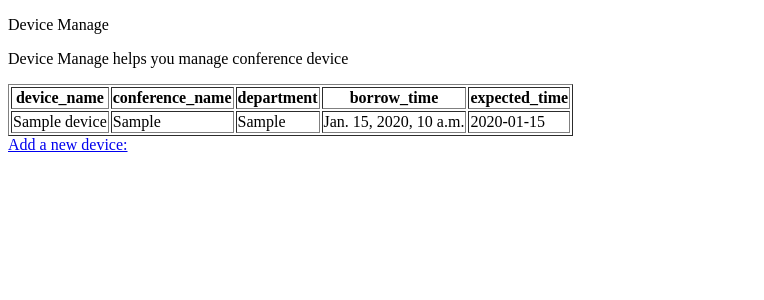
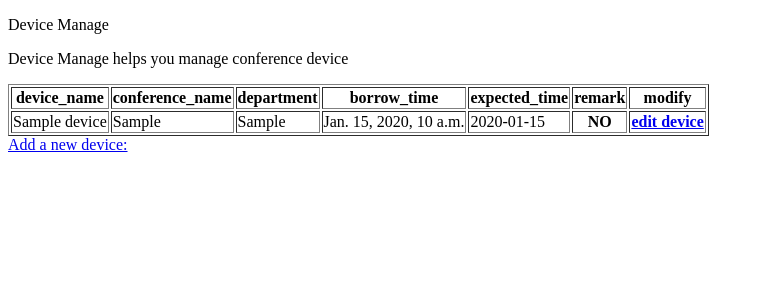
Before and after one commit to ZeroPatrick/device-manage, a Django app: page / in a window 1280 px wide. Shown: the top 300 px of the page, without its empty margins (0-764 px from the left). Run offline with Django 3.2, Linux system fonts and the light colour scheme; tables that the repository leaves empty hold one stand-in row (values such as "Sample post").

Commit message:
add modify

```diff
--- a/device/forms.py
+++ b/device/forms.py
@@ -5,5 +5,5 @@ from .models import Device
 class DeviceForm(forms.ModelForm):
     class Meta:
         model = Device
-        fields = ['device_name', 'conference_room']
+        fields = ['device_name', 'conference_room', 'remark']
         # labels = { }
--- a/device/models.py
+++ b/device/models.py
@@ -13,7 +13,18 @@ class Device(models.Model):
     borrow_time = models.DateTimeField(auto_now_add=True)
     expected_time = models.CharField(max_length=50)
     actual_time = models.CharField(max_length=50)
-    remark = models.CharField(max_length=100)
+    #remark = models.CharField(max_length=100)
+    DONOT = 'NO'
+    RERUENED = 'YES'
+    REMARK_CHOICES = [
+        (DONOT, 'No'),
+        (RERUENED, 'Yes'),
+    ]
+    remark = models.CharField(
+        max_length=20,
+        choices=REMARK_CHOICES,
+        default=DONOT,
+    )
 
     def as_dict(self):
         return {
@@ -21,7 +32,8 @@ class Device(models.Model):
             "conference_name": self.conference_room,
             "department": self.department,
             "borrow_time": self.borrow_time,
-            "expected_time": self.expected_time
+            "expected_time": self.expected_time,
+            "remark": self.remark,
         }
 
     def __str__(self):
--- a/device/templates/device/index.html
+++ b/device/templates/device/index.html
@@ -18,16 +18,20 @@
         <th>department</th>
         <th>borrow_time</th>
         <th>expected_time</th>
+        <th>remark</th>
+        <th>modify</th>
     </tr>
     </thead>
     <tbody>
-    {% for item in items %}
+    {% for device in items %}
     <tr>
-        <td>{{ item.device_name }}</td>
-        <td>{{ item.conference_name }}</td>
-        <td>{{ item.department }}</td>
-        <td>{{ item.borrow_time }}</td>
-        <td>{{ item.expected_time }}</td>
+        <td>{{ device.device_name }}</td>
+        <td>{{ device.conference_name }}</td>
+        <td>{{ device.department }}</td>
+        <td>{{ device.borrow_time }}</td>
+        <td>{{ device.expected_time }}</td>
+        <th>{{ device.remark }}</th>
+        <th><a href="{% url 'device:edit_device' %}?device_id=device.id">edit device</a></th>
     </tr>
     {% endfor %}
     </tbody>
--- a/device/urls.py
+++ b/device/urls.py
@@ -3,10 +3,12 @@
 from django.urls import path, re_path
 
 from . import views
+
 app_name = 'device '
 
 urlpatterns = [
     # 主页
     path('', views.index, name='index'),
     path('new_device', views.new_device, name='new_device'),
+    re_path('edit_device/(?P<device_id>\d+)', views.edit_device, name='edit_device'),
 ]
--- a/device/views.py
+++ b/device/views.py
@@ -26,3 +26,21 @@ def new_device(request):
             return HttpResponseRedirect(reverse('device:index'))
     context = {'form': form}
     return render(request, 'device/new_device.html', context)
+
+
+def edit_device(request, device_id):
+    """编辑既有条目"""
+    device = Device.objects.get(id=device_id)
+
+    if request.method != 'POST':
+        #初次请求，使用当前条目填充表单
+        form = DeviceForm(instance=device)
+    else:
+        #POST提交的数据，对数据进行处理
+        form = DeviceForm(instance=device, data=request.POST)
+        if form.is_valid():
+            form.save()
+            return HttpResponseRedirect(reverse('device:device',
+                                                args=[device_id]))
+    context = {'device': device, 'form': form}
+    return render(request, 'device/new_device.html', context)
```
Also changed, not shown: device/templates/device/edit_device.html (added, +17 -0 lines), device/migrations/0004_auto_20190524_1600.py (added).
